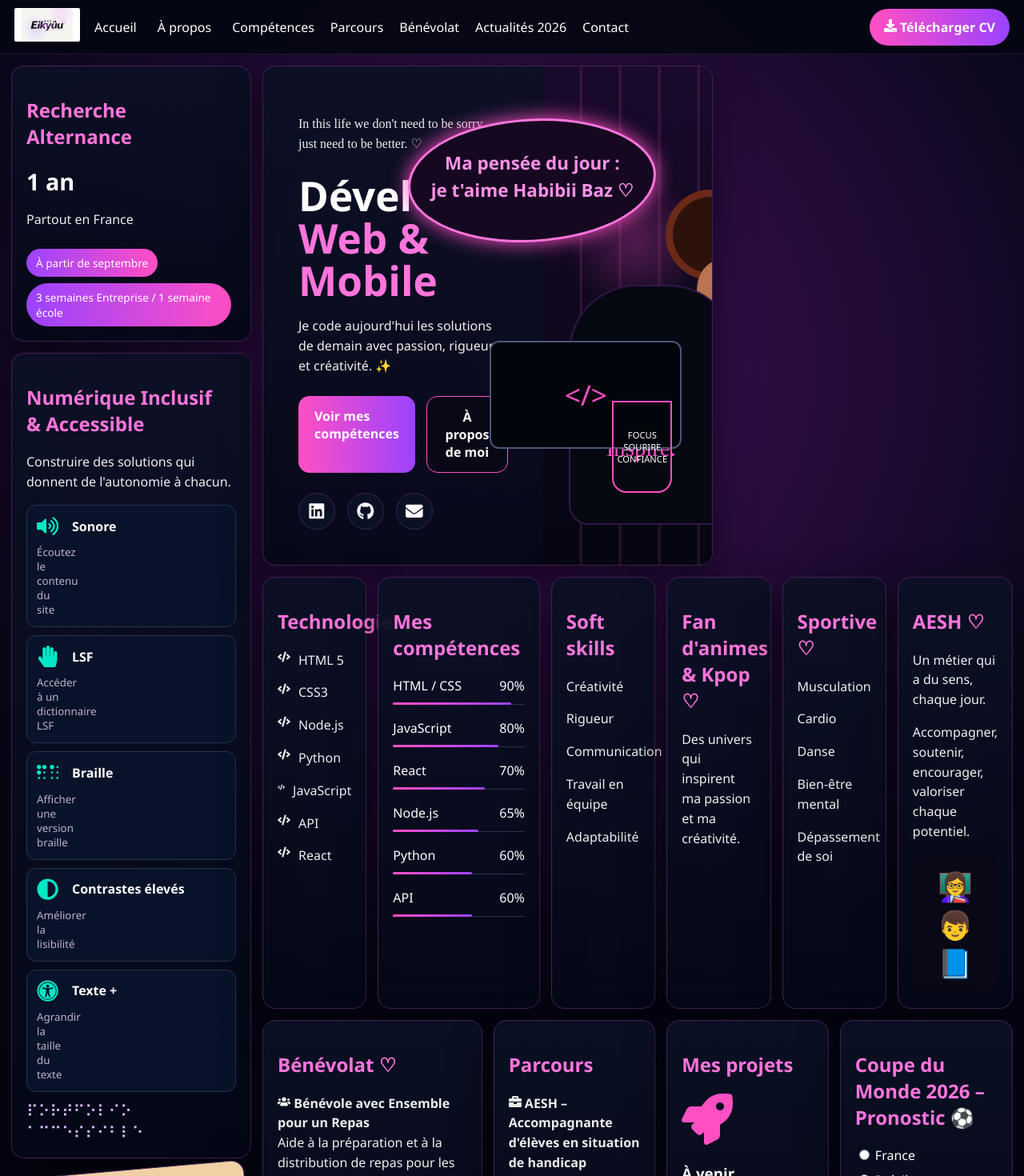
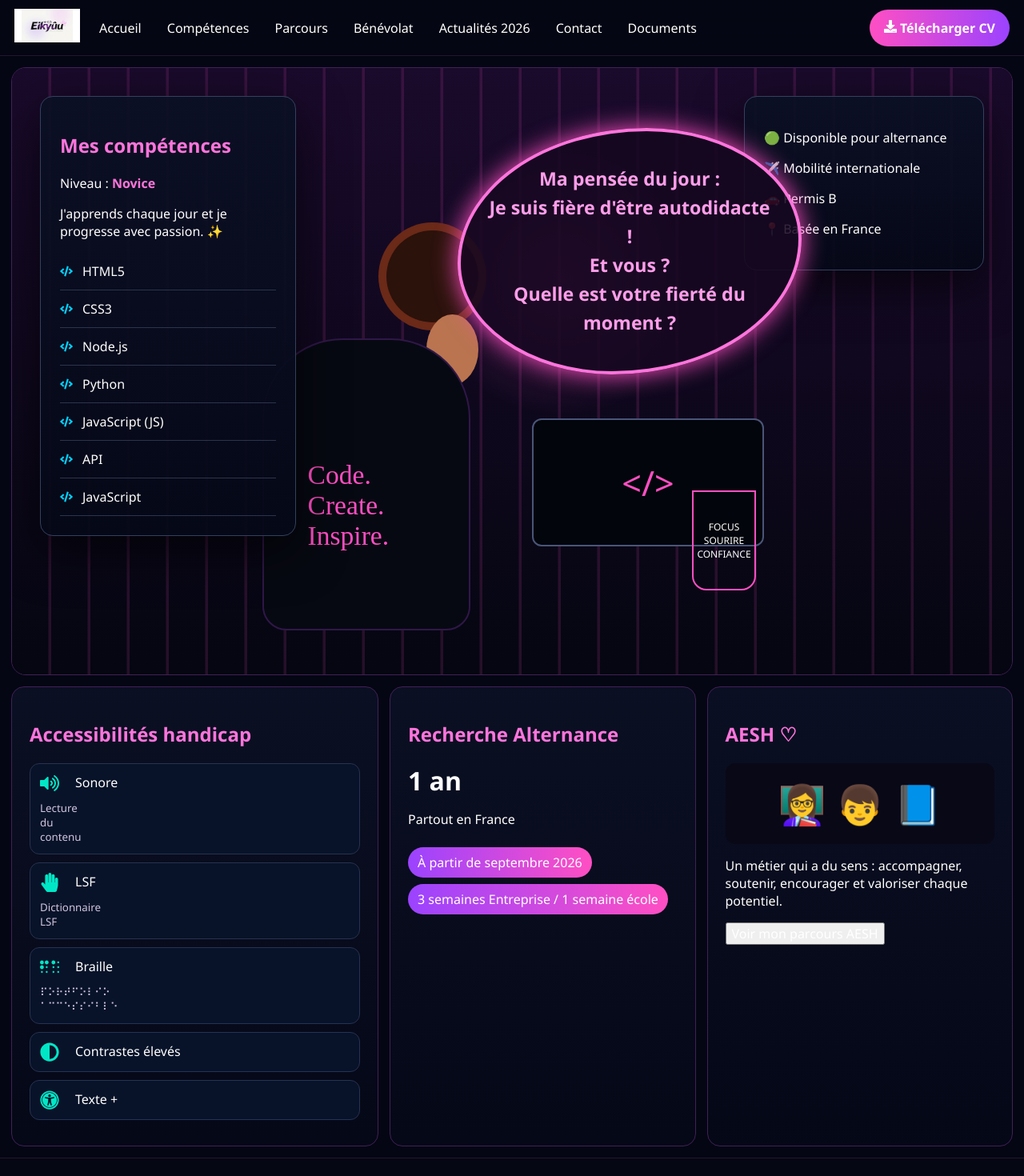
Before and after one commit to Khouloud-CHARNI/Portfolio-khouloud-CHARNI, a React (Vite) app: page / in a window 1280 px wide. Shown: the top 1470 px of the page at 80% size. Built offline with nearby package versions, Linux system fonts and the light colour scheme.

Commit message:
Patch sections slides

```diff
--- a/src/main.jsx
+++ b/src/main.jsx
@@ -1,6 +1,10 @@
 import React, { useMemo, useState } from "react";
 import { createRoot } from "react-dom/client";
-import { FaLinkedin, FaGithub, FaEnvelope, FaWhatsapp, FaPhone, FaDownload, FaVolumeUp, FaBraille, FaHandPaper, FaAdjust, FaUniversalAccess, FaCode, FaHeart, FaGraduationCap, FaBriefcase, FaUsers, FaRocket } from "react-icons/fa";
+import {
+  FaLinkedin, FaGithub, FaEnvelope, FaWhatsapp, FaPhone, FaDownload,
+  FaVolumeUp, FaBraille, FaHandPaper, FaAdjust, FaUniversalAccess,
+  FaCode, FaHeart, FaGraduationCap, FaBriefcase, FaUsers, FaRocket
+} from "react-icons/fa";
 import "./styles.css";
 
 const contacts = {
@@ -12,100 +16,188 @@ const contacts = {
   whatsapp: "https://wa.me/33606696307",
 };
 
+const sections = {
+  competences: "Compétences",
+  parcours: "Parcours",
+  benevolat: "Bénévolat",
+  actualites: "Actualités 2026",
+  contact: "Contact",
+  documents: "Documents"
+};
+
+function speakSite() {
+  if (!window.speechSynthesis) return;
+  window.speechSynthesis.cancel();
+  window.speechSynthesis.speak(
+    new SpeechSynthesisUtterance(
+      "Bienvenue sur le portfolio de Khouloud CHARNI. Portfolio accessible avec outils sonores, braille, langue des signes et contraste."
+    )
+  );
+}
+
 function App() {
-  const [aboutOpen, setAboutOpen] = useState(false);
+  const [slide, setSlide] = useState(null);
   const [vote, setVote] = useState("");
+  const [showResults, setShowResults] = useState(false);
   const braille = useMemo(() => "⠏⠕⠗⠞⠋⠕⠇⠊⠕ ⠁⠉⠉⠑⠎⠎⠊⠃⠇⠑", []);
-
-  function readText() {
-    if (!window.speechSynthesis) return;
-    window.speechSynthesis.cancel();
-    window.speechSynthesis.speak(new SpeechSynthesisUtterance("Bienvenue sur le portfolio de Khouloud CHARNI. AESH depuis septembre 2024, en reconversion professionnelle vers le développement web et web mobile."));
-  }
 
   return (
     <div className="page">
       <header className="nav">
         <a className="brand" href="#accueil"><img src="/assets/logo-eikyuu.png" alt="Eikyûu" /></a>
         <nav>
-          <a href="#accueil">Accueil</a>
-          <button onClick={() => setAboutOpen(true)}>À propos</button>
-          <a href="#competences">Compétences</a>
-          <a href="#parcours">Parcours</a>
-          <a href="#benevolat">Bénévolat</a>
-          <a href="#actualites">Actualités 2026</a>
-          <a href="#contact">Contact</a>
+          <button onClick={() => setSlide(null)}>Accueil</button>
+          {Object.entries(sections).map(([key, label]) => (
+            <button key={key} onClick={() => setSlide(key)}>{label}</button>
+          ))}
         </nav>
         <a className="cvBtn" href="/documents/CV-Khouloud-CHARNI-Alternance.pdf" download><FaDownload /> Télécharger CV</a>
       </header>
 
-      <main className="board" id="accueil">
-        <aside className="leftCol">
-          <section className="panel searchBox">
+      <main className="homeOnly" id="accueil">
+        <section className="heroFull">
+          <div className="skillsCard">
+            <h2>Mes compétences</h2>
+            <p>Niveau : <b>Novice</b></p>
+            <p>J'apprends chaque jour et je progresse avec passion. ✨</p>
+            {["HTML5", "CSS3", "Node.js", "Python", "JavaScript (JS)", "API", "JavaScript"].map((t) => (
+              <div className="techLine" key={t}><FaCode /> {t}</div>
+            ))}
+          </div>
+
+          <div className="cityScene">
+            <div className="girl"><div className="bun"></div><div className="head"></div><div className="body">Code.<br />Create.<br />Inspire.</div></div>
+            <div className="screen">&lt;/&gt;</div>
+            <div className="cup">FOCUS<br />SOURIRE<br />CONFIANCE</div>
+            <div className="cloud">
+              Ma pensée du jour :<br />
+              Je suis fière d'être autodidacte !<br />
+              Et vous ?<br />
+              Quelle est votre fierté du moment ?
+            </div>
+          </div>
+
+          <div className="statusCard">
+            <p>🟢 Disponible pour alternance</p>
+            <p>✈️ Mobilité internationale</p>
+            <p>🚗 Permis B</p>
+            <p>📍 Basée en France</p>
+          </div>
+        </section>
+
+        <section className="accessHome">
+          <div className="accessPanel">
+            <h2>Accessibilités handicap</h2>
+            <button onClick={speakSite}><FaVolumeUp /> Sonore <small>Lecture du contenu</small></button>
+            <a href="https://dico.elix-lsf.fr/" target="_blank" rel="noreferrer"><FaHandPaper /> LSF <small>Dictionnaire LSF</small></a>
+            <button><FaBraille /> Braille <small>{braille}</small></button>
+            <button onClick={() => document.body.classList.toggle("contrast")}><FaAdjust /> Contrastes élevés</button>
+            <button onClick={() => document.documentElement.classList.toggle("largeText")}><FaUniversalAccess /> Texte +</button>
+          </div>
+
+          <div className="alternanceBox">
             <h2>Recherche Alternance</h2>
             <strong>1 an</strong>
             <p>Partout en France</p>
-            <span>À partir de septembre</span>
+            <span>À partir de septembre 2026</span>
             <span>3 semaines Entreprise / 1 semaine école</span>
-          </section>
-
-          <section className="panel accessibility">
-            <h2>Numérique Inclusif<br />& Accessible</h2>
-            <p>Construire des solutions qui donnent de l'autonomie à chacun.</p>
-            <button onClick={readText}><FaVolumeUp /> <b>Sonore</b><small>Écoutez le contenu du site</small></button>
-            <a href="https://dico.elix-lsf.fr/" target="_blank" rel="noreferrer"><FaHandPaper /> <b>LSF</b><small>Accéder à un dictionnaire LSF</small></a>
-            <button><FaBraille /> <b>Braille</b><small>Afficher une version braille</small></button>
-            <button onClick={() => document.body.classList.toggle("contrast")}><FaAdjust /> <b>Contrastes élevés</b><small>Améliorer la lisibilité</small></button>
-            <button onClick={() => document.documentElement.classList.toggle("largeText")}><FaUniversalAccess /> <b>Texte +</b><small>Agrandir la taille du texte</small></button>
-            <div className="braille">{braille}</div>
-          </section>
-
-          <section className="note">Chaque personne mérite un accès égal au savoir et à la technologie. Construisons ensemble un avenir inclusif.</section>
-        </aside>
-
-        <section className="hero panel">
-          <div className="heroText">
-            <p className="quote">In this life we don't need to be sorry,<br />just need to be better. ♡</p>
-            <h1>Développeuse<br /><span>Web & Mobile</span></h1>
-            <p>Je code aujourd'hui les solutions de demain avec passion, rigueur et créativité. ✨</p>
-            <div className="actions">
-              <a href="#competences">Voir mes compétences</a>
-              <button onClick={() => setAboutOpen(true)}>À propos de moi</button>
-            </div>
-            <div className="socials">
-              <a href={contacts.linkedin} target="_blank" rel="noreferrer"><FaLinkedin /></a>
-              <a href={contacts.github} target="_blank" rel="noreferrer"><FaGithub /></a>
-              <a href={`mailto:${contacts.email}`}><FaEnvelope /></a>
-            </div>
           </div>
 
-          <div className="scene">
-            <div className="girl"><div className="bun"></div><div className="head"></div><div className="body">Code.<br />Create.<br />Inspire.</div></div>
-            <div className="screen">&lt;/&gt;</div>
-            <div className="cup">FOCUS<br />SOURIRE<br />CONFIANCE</div>
-            <div className="cloud">Ma pensée du jour :<br />je t'aime Habibii Baz ♡</div>
+          <div className="aeshPreview">
+            <h2>AESH ♡</h2>
+            <div className="kid">👩‍🏫 👦 📘</div>
+            <p>Un métier qui a du sens : accompagner, soutenir, encourager et valoriser chaque potentiel.</p>
+            <button onClick={() => setSlide("parcours")}>Voir mon parcours AESH</button>
           </div>
         </section>
-
-        <section id="competences" className="panel technologies"><h2>Technologies</h2>{["HTML 5","CSS3","Node.js","Python","JavaScript","API","React"].map(t => <p key={t}><FaCode /> {t}</p>)}</section>
-        <section className="panel skills"><h2>Mes compétences</h2>{[["HTML / CSS",90],["JavaScript",80],["React",70],["Node.js",65],["Python",60],["API",60]].map(([n,v]) => <div className="bar" key={n}><span>{n}</span><em>{v}%</em><i style={{width:`${v}%`}} /></div>)}</section>
-        <section className="panel soft"><h2>Soft skills</h2><p>Créativité</p><p>Rigueur</p><p>Communication</p><p>Travail en équipe</p><p>Adaptabilité</p></section>
-        <section className="panel fan"><h2>Fan d'animes & Kpop ♡</h2><p>Des univers qui inspirent ma passion et ma créativité.</p></section>
-        <section className="panel sportive"><h2>Sportive ♡</h2><p>Musculation</p><p>Cardio</p><p>Danse</p><p>Bien-être mental</p><p>Dépassement de soi</p></section>
-        <section className="panel aesh"><h2>AESH ♡</h2><p>Un métier qui a du sens, chaque jour.</p><p>Accompagner, soutenir, encourager, valoriser chaque potentiel.</p><div className="kid">👩‍🏫 👦 📘</div></section>
-
-        <section id="benevolat" className="panel volunteer"><h2>Bénévolat ♡</h2><p><FaUsers /> <b>Bénévole avec Ensemble pour un Repas</b><br />Aide à la préparation et à la distribution de repas pour les personnes dans le besoin.</p><p><FaHeart /> <b>Donatrice pour Ummanitaire Concept</b><br />Participation à des collectes et dons pour aider les populations en difficulté.</p></section>
-        <section id="parcours" className="panel parcours"><h2>Parcours</h2><p><FaBriefcase /> <b>AESH – Accompagnante d'élèves en situation de handicap</b><br />Depuis septembre 2024</p><p><FaGraduationCap /> <b>Formation à venir – 2i Academy Lyon</b><br />RNCP 5 Développeuse Web et Web Mobile</p><p><FaGraduationCap /> Bac Pro ARCU</p><p><FaGraduationCap /> Bac Littéraire</p></section>
-        <section className="panel projects"><h2>Mes projets</h2><FaRocket className="rocket" /><h3>À venir</h3><p>De nouveaux projets verront bientôt le jour.</p></section>
-        <section id="actualites" className="panel poll"><h2>Coupe du Monde 2026 – Pronostic ⚽</h2>{["France","Brésil","Argentine","Allemagne","Portugal","Angleterre","Espagne","Autre"].map(t => <label key={t}><input type="radio" name="vote" onChange={() => setVote(t)} /> {t}</label>)}<button onClick={() => alert(vote ? `Vote enregistré : ${vote}` : "Choisis une équipe.")}>Voter</button></section>
-        <section id="contact" className="panel contact"><h2>Me contacter</h2><a href={contacts.whatsapp}><FaWhatsapp /> WhatsApp</a><a href={`tel:+33${contacts.phone.slice(1)}`}><FaPhone /> {contacts.phoneDisplay}</a><a href={`mailto:${contacts.email}`}><FaEnvelope /> {contacts.email}</a><a href={contacts.linkedin}><FaLinkedin /> LinkedIn</a></section>
       </main>
 
-      {aboutOpen && <div className="overlay" onClick={() => setAboutOpen(false)}><aside className="aboutSlide" onClick={(e) => e.stopPropagation()}><button className="close" onClick={() => setAboutOpen(false)}>×</button><h2>À propos de moi</h2><img src="/assets/photo-khouloud-originale.jpg" alt="Photo originale de Khouloud CHARNI" /><p>AESH actuellement, je suis en reconversion professionnelle vers le développement web et web mobile.</p><p>Je suis admise à 2i Academy à Lyon pour un titre RNCP 5 Développeuse Web et Web Mobile, et je recherche une alternance d'une durée d'un an à partir de septembre.</p><ul><li>AESH depuis septembre 2024</li><li>Bac Littéraire</li><li>Bac Pro ARCU</li><li>Passion : code, design, innovation</li></ul><a href="/documents/Lettre-Motivation-Khouloud-CHARNI.pdf" download>Lire ma lettre de motivation</a></aside></div>}
+      {slide && (
+        <div className="overlay">
+          <aside className="slidePanel">
+            <button className="close" onClick={() => setSlide(null)}>×</button>
+            <SlideContent slide={slide} vote={vote} setVote={setVote} showResults={showResults} setShowResults={setShowResults} />
+          </aside>
+        </div>
+      )}
 
-      <footer><p><b>NOTIONS :</b> 🇫🇷 Français · 🇬🇧 English · العربية · 🇩🇪 Deutsch</p><p>Plus qu'un métier, une vocation. ♡ Construire un monde digital plus inclusif, humain et inspirant. ☆</p></footer>
+      <footer>
+        <p><b>NOTIONS :</b> 🇫🇷 Français · 🇬🇧 English · 🇸🇦 العربية · 🇩🇪 Deutsch</p>
+        <p>Plus qu'un métier, une vocation. ♡ Construire un monde digital plus inclusif, humain et inspirant.</p>
+      </footer>
     </div>
   );
 }
 
+function SlideContent({ slide, vote, setVote, showResults, setShowResults }) {
+  if (slide === "competences") return (
+    <>
+      <h1>Compétences</h1>
+      <p>Je suis novice, en reconversion professionnelle, mais je sais utiliser et pratiquer :</p>
+      <div className="gridCards">
+        {["HTML5", "CSS3", "Node.js", "Python", "JS", "JavaScript", "API", "React"].map((t) => <div className="smallCard" key={t}><FaCode /> {t}</div>)}
+      </div>
+      <p className="noteText">Mon objectif : progresser chaque jour et transformer mes apprentissages en projets concrets.</p>
+    </>
+  );
+
+  if (slide === "parcours") return (
+    <>
+      <h1>Parcours & AESH</h1>
+      <img className="aeshImage" src="/assets/banner-reference.jpg" alt="Illustration AESH et enfant" />
+      <p><FaBriefcase /> <b>AESH – Accompagnante d'élèves en situation de handicap</b><br />Depuis septembre 2024</p>
+      <p>Le métier d'AESH consiste à accompagner les élèves en situation de handicap dans leur autonomie, leur apprentissage, leur confiance et leur inclusion à l'école.</p>
+      <p><FaGraduationCap /> <b>Formation à venir – 2i Academy Lyon</b><br />RNCP 5 Développeuse Web et Web Mobile.</p>
+      <p><FaGraduationCap /> Bac Littéraire</p>
+      <p><FaGraduationCap /> Bac Pro ARCU</p>
+    </>
+  );
+
+  if (slide === "benevolat") return (
+    <>
+      <h1>Bénévolat</h1>
+      <div className="mission"><FaUsers /><p><b>Ensemble pour un Repas</b><br />Aide à la préparation et à la distribution de repas pour les personnes dans le besoin.</p></div>
+      <div className="mission"><FaHeart /><p><b>Ummanitaire Concept</b><br />Donatrice et soutien à des actions solidaires.</p></div>
+    </>
+  );
+
+  if (slide === "actualites") {
+    const results = [
+      ["France", "34%"], ["Brésil", "21%"], ["Argentine", "18%"], ["Portugal", "12%"], ["Espagne", "8%"], ["Autre", "7%"]
+    ];
+    return (
+      <>
+        <h1>Coupe du Monde 2026</h1>
+        <p>Pronostic : quel pays va gagner ?</p>
+        {["France", "Brésil", "Argentine", "Allemagne", "Portugal", "Angleterre", "Espagne", "Autre"].map((t) => (
+          <label className="voteLine" key={t}><input type="radio" name="vote" checked={vote === t} onChange={() => setVote(t)} /> {t}</label>
+        ))}
+        <button className="mainBtn" onClick={() => alert(vote ? `Vote enregistré : ${vote}` : "Choisis une équipe avant de voter.")}>Voter</button>
+        <button className="ghostBtn" onClick={() => setShowResults(true)}>Voir les résultats</button>
+        {showResults && <div className="results">{results.map(([team, score]) => <p key={team}><span>{team}</span><b>{score}</b></p>)}</div>}
+      </>
+    );
+  }
+
+  if (slide === "contact") return (
+    <>
+      <h1>Contact</h1>
+      <a className="contactLine" href={contacts.whatsapp}><FaWhatsapp /> WhatsApp</a>
+      <a className="contactLine" href={`tel:+33${contacts.phone.slice(1)}`}><FaPhone /> {contacts.phoneDisplay}</a>
+      <a className="contactLine" href={`mailto:${contacts.email}`}><FaEnvelope /> {contacts.email}</a>
+      <a className="contactLine" href={contacts.linkedin}><FaLinkedin /> LinkedIn</a>
+      <a className="contactLine" href={contacts.github}><FaGithub /> GitHub</a>
+    </>
+  );
+
+  if (slide === "documents") return (
+    <>
+      <h1>Documents</h1>
+      <a className="contactLine" href="/documents/CV-Khouloud-CHARNI-Alternance.pdf" download><FaDownload /> Télécharger mon CV</a>
+      <a className="contactLine" href="/documents/Lettre-Motivation-Khouloud-CHARNI.pdf" download><FaDownload /> Télécharger ma lettre de motivation</a>
+      <div className="coming"><FaRocket /><h2>Projet à venir</h2><p>De nouveaux projets verront bientôt le jour.</p></div>
+    </>
+  );
+}
+
 createRoot(document.getElementById("root")).render(<App />);
```
Also changed, not shown: README_PATCH.txt, src/styles.css.
